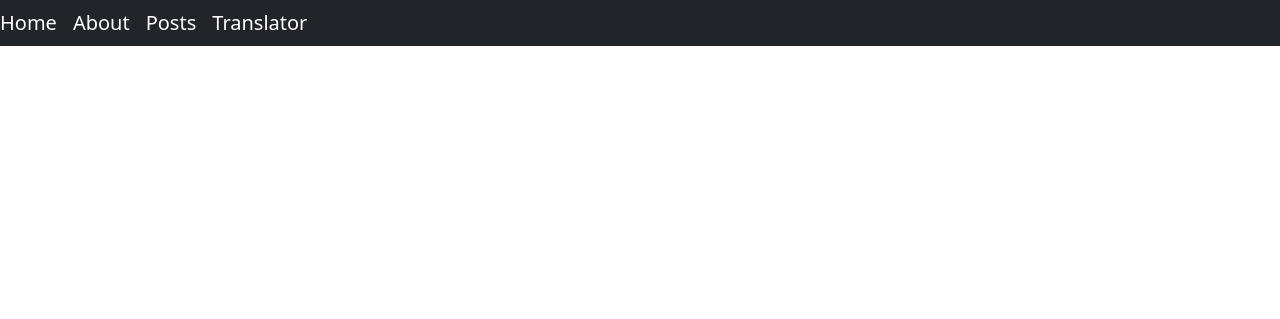
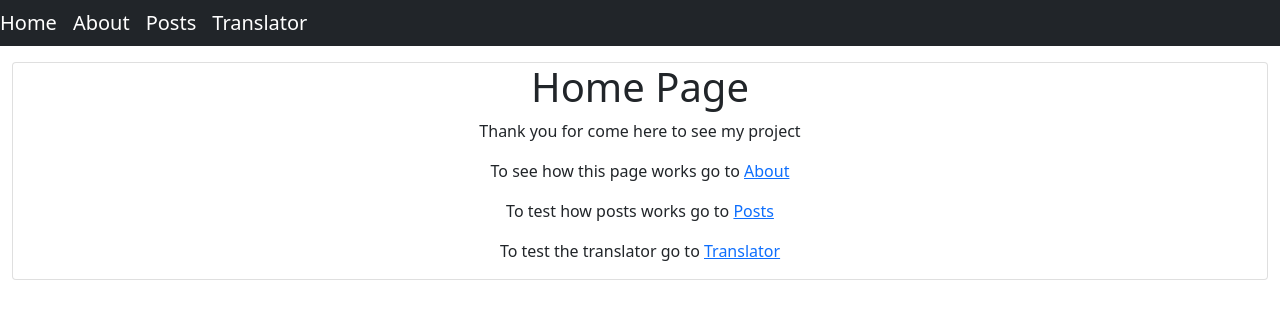
Before and after one commit to JoaoZati/django-blog-translator, a Django app: page / in a window 1280 px wide. Shown: the top 319 px of the page. Run offline with Django 3.2, Linux system fonts and the light colour scheme; parts of the project's set-up code (start-up, migrations or seed data) failed here and were passed over.

Commit message:
Fixing home page;
-Make some changes in home.html and about.html to make the site more user-friendly;

```diff
--- a/mysite/blog/templates/home.html
+++ b/mysite/blog/templates/home.html
@@ -3,8 +3,15 @@
 {% block title %}blog-home{% endblock %}
 
 {% block content %}
-    {% for post in post_list %}
-        {{ post.title }}
-        {{ post.author }}
-    {% endfor %}
+<center>
+    <div class="container-fluid">
+        <div class="card mt-3 ml-3 mr-3">
+            <h1>Home Page</h1>
+            <p>Thank you for come here to see my project</p>
+            <p>To see how this page works go to <a href="{% url 'about_view' %}">About</a></p>
+            <p>To test how posts works go to <a href="{% url 'posts_view' %}">Posts</a></p>
+            <p>To test the translator go to <a href="{% url 'translator_view' %}">Translator</a></p>
+        </div>
+    </div>
+</center>
 {% endblock %}
```
Also changed, not shown: mysite/blog/templates/about.html (+7 -3 lines).
